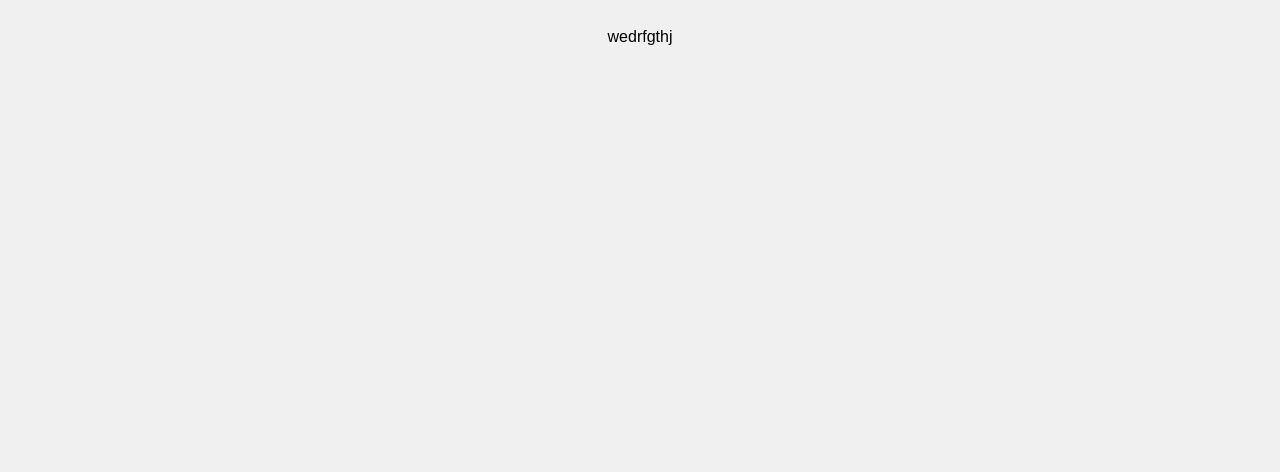
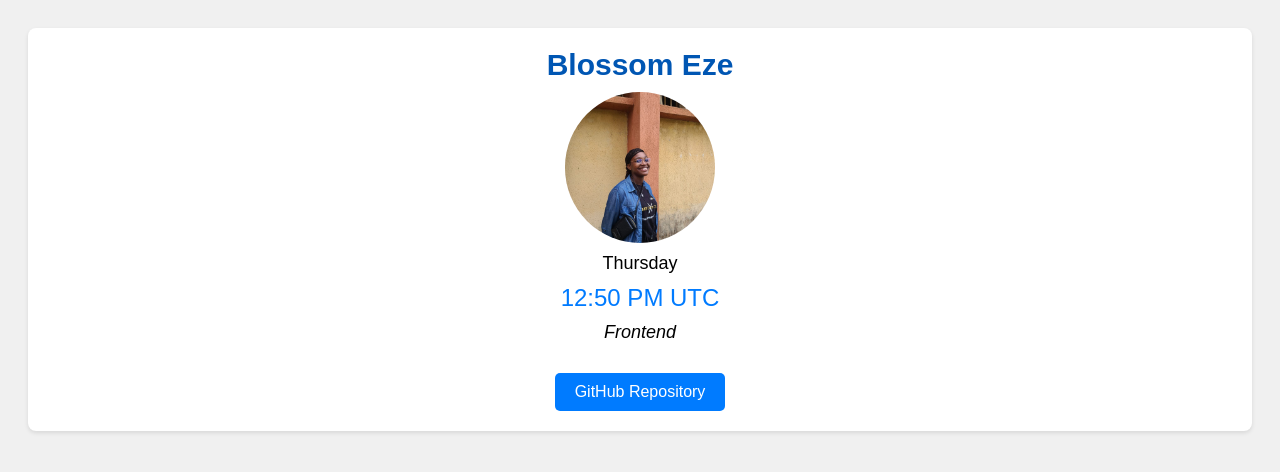
Before and after one commit to Blossomeze/HNG, a plain HTML site: page slack page/index.html in a window 1280 px wide. Drawn offline with Linux system fonts and the light colour scheme.

Commit message:
finished

```diff
--- a/slack page/index.css
+++ b/slack page/index.css
@@ -1,49 +1,44 @@
-/* styles.css */
-body {
+body{
     font-family: Arial, sans-serif;
     background-color: #f0f0f0;
     text-align: center;
     padding: 20px;
 }
-
-.container {
+.box{
     background-color: #fff;
     border-radius: 8px;
     box-shadow: 0 2px 4px rgba(0, 0, 0, 0.1);
     padding: 20px;
+    align-items: center;
+    justify-content: space-evenly;
 }
-
-.slack-name {
-    font-size: 24px;
+.name{
+    font-size: 30px;
     font-weight: bold;
     margin-bottom: 10px;
+    color: #0056b3;
 }
-
-.profile-picture {
+.photo{
     max-width: 150px;
     border-radius: 50%;
     margin: 10px auto;
     display: block;
 }
-
-.day-of-week {
+.day{
     font-size: 18px;
     margin: 10px 0;
 }
-
-.utc-time {
+.time{
     font-size: 24px;
     color: #007bff;
     margin: 10px 0;
 }
-
-.track {
+.track{
     font-size: 18px;
     font-style: italic;
     margin: 10px 0;
 }
-
-.github-link {
+.link{
     display: inline-block;
     font-size: 16px;
     padding: 10px 20px;
@@ -54,7 +49,6 @@ body {
     margin-top: 20px;
     transition: background-color 0.3s;
 }
-
-.github-link:hover {
+.link:hover {
     background-color: #0056b3;
 }
--- a/slack page/index.html
+++ b/slack page/index.html
@@ -7,6 +7,13 @@
     <link rel="stylesheet" href="index.css" />
 </head>
 <body>
-    wedrfgthj
+    <div class="box">
+        <div data-testid="slackUserName" class="name">Blossom Eze</div>
+        <img data-testid="slackDisplayImage" src="photo.jpg" alt="Blossom Eze" class="photo">
+        <div data-testid="currentDayOfTheWeek" class="day">Thursday</div>
+        <div data-testid="currentUTCTime" class="time">12:50 PM UTC</div>
+        <div data-testid="myTrack" class="track">Frontend</div>
+        <a data-testid="githubURL" href="https://github.com/Techies-Web/HNG/tree/master/slack%20page" class="link">GitHub Repository</a>
+    </div>
 </body>
 </html>
```
